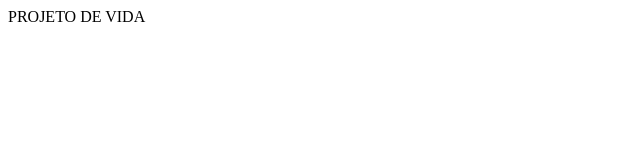
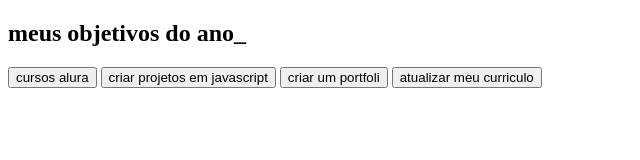
Before and after one commit to rafaelluan/projeto-de-vida-, a plain HTML site: page index.html/index.html in a window 1280 px wide. Shown: the whole page, without its empty margins (0-640 px from the left). Drawn offline with Linux system fonts and the light colour scheme.

Commit message:
projeto de vida

```diff
--- a/index.html/index.html
+++ b/index.html/index.html
@@ -6,7 +6,16 @@
     <title>meus objetivos do ano</title>
 </head>
 <body>
- <header>PROJETO DE VIDA</header>
+ <section class="conteudo-principal">
+    <h2 class="titulo-principal">meus objetivos do ano_</h2>
+    <div class="botoes">
+<button class="botao">cursos alura</button>
+<button class="botao">criar projetos em javascript</button>
+<button class="botao">criar um portfoli</button>
+<button class="botao">atualizar meu curriculo</button>
+
+    </div>
+ </section>
 
 </body>
 </html>
```
